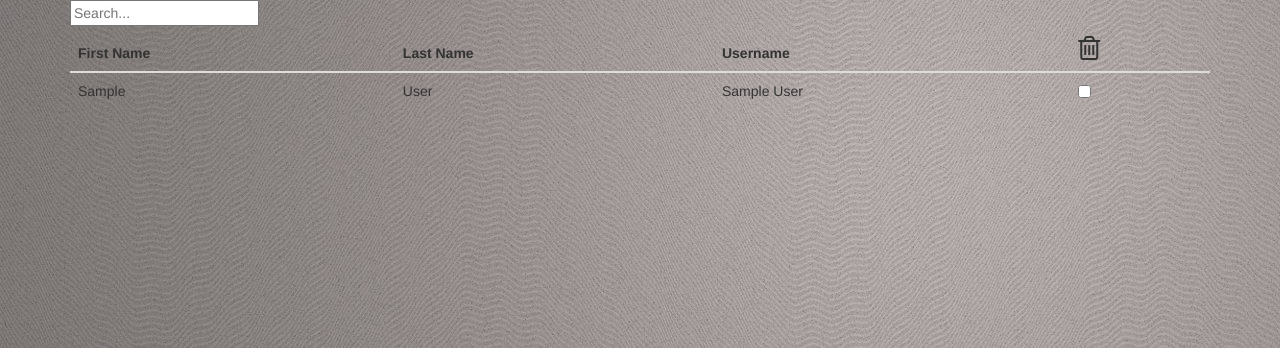
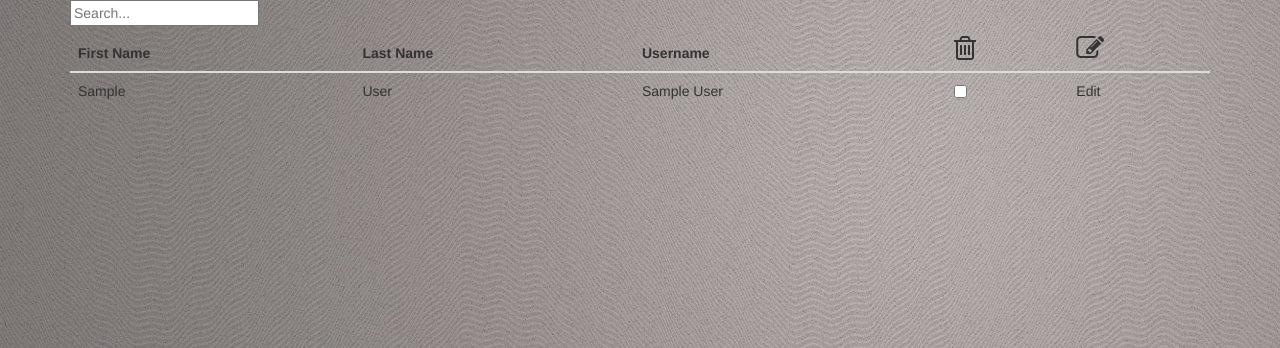
Before and after one commit to zeko95/pythonProject, a Flask app: page /search in a window 1280 px wide. Shown: the part 72-420 px from the top of the page. Run offline with Flask 2, Linux system fonts and the light colour scheme; the visitor is signed in with stand-in values (Sample User, id 1); tables that the repository leaves empty or names only in its code hold one stand-in row (values such as "Sample post"); some libraries are stand-ins or nearby versions.

Commit message:
update table u toku

```diff
--- /dev/null
+++ b/static/css/custom.css
@@ -0,0 +1,4 @@
+#table a{
+    text-decoration: none;
+    color: #333;
+}
--- a/templates/includes/login.html
+++ b/templates/includes/login.html
@@ -1,4 +1,4 @@
-<div class="modal fade" id="login-modal" tabindex="-1" role="dialog" aria-labelledby="myModalLabel" aria-hidden="true" style="display: none;">
+    <div class="modal fade" id="login-modal" tabindex="-1" role="dialog" aria-labelledby="myModalLabel" aria-hidden="true" style="display: none;">
     <div class="modal-dialog">
         <div class="loginmodal-container">
             <h1>Login to Your Account</h1><br>
--- a/templates/table.html
+++ b/templates/table.html
@@ -7,6 +7,7 @@
     <link type="text/css" rel="stylesheet" href="/static/bower_components/font-awesome/css/font-awesome.min.css">
     <link type="text/css" rel="stylesheet" href="/static/bower_components/bootstrap/dist/css/bootstrap.min.css">
     <link type="text/css" rel="stylesheet" href="/static/css/popup.css">
+    <link type="text/css" rel="stylesheet" href="/static/css/custom.css">
 
 
 
@@ -26,6 +27,7 @@
           <th>Last Name</th>
           <th>Username</th>
           <th><i class="fa fa-trash-o fa-2x" id="delete_row" id="delete_row" aria-hidden="true" ></i></th>
+          <th><i class="fa fa-pencil-square-o  fa-2x" id="update_row" id="update_row" aria-hidden="true" ></i></th>
         </tr>
       </thead>
       <tbody>
@@ -35,6 +37,7 @@
             <td>{{ d[1] }}</td>
             <td>{{ d[2] }}</td>
             <td><input type="checkbox" name="chbDelete[]" id="chbDelete" value="{{d[3]}}"/></td>
+            <td><a href="#" data-toggle="modal" data-target="#update-modal">Edit</a></td>
         </tr>
       {% endfor %}
       </tbody>
```
Also changed, not shown: templates/includes/update_table.html (added, +13 -0 lines).
